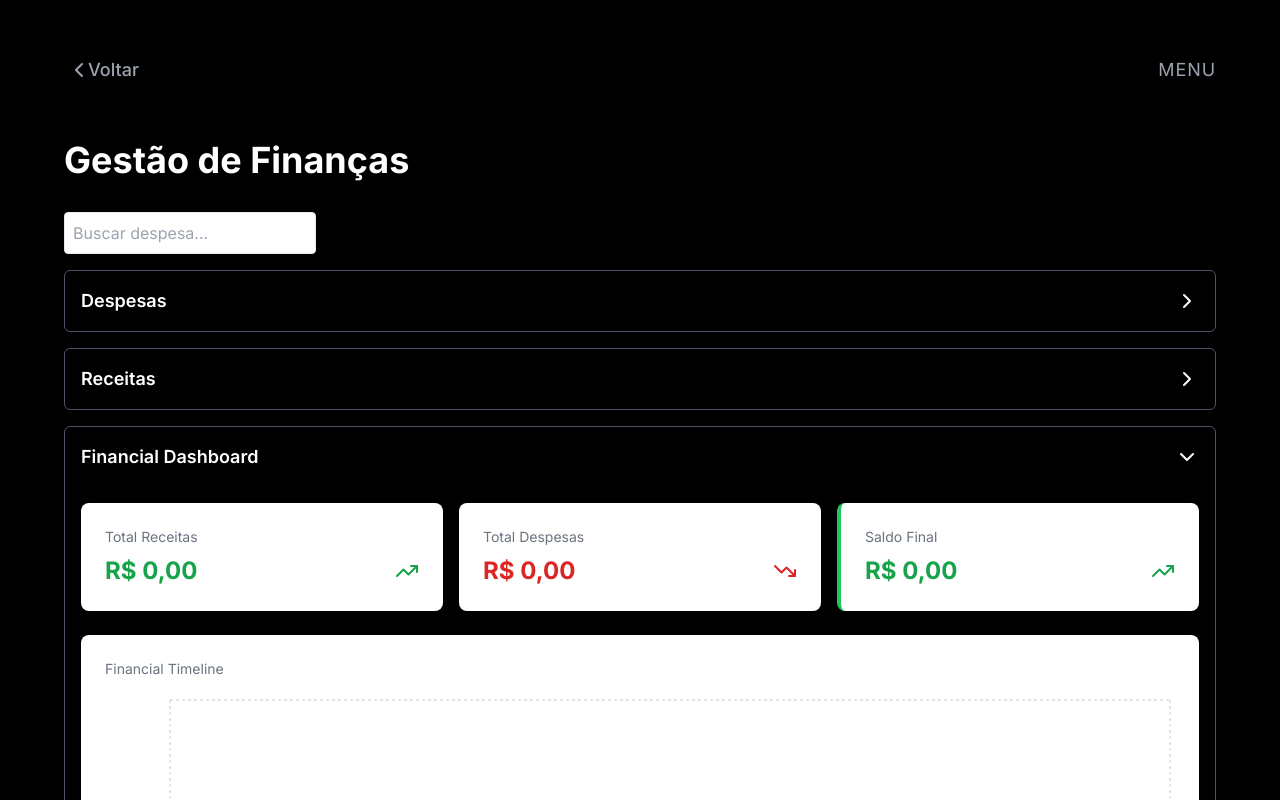
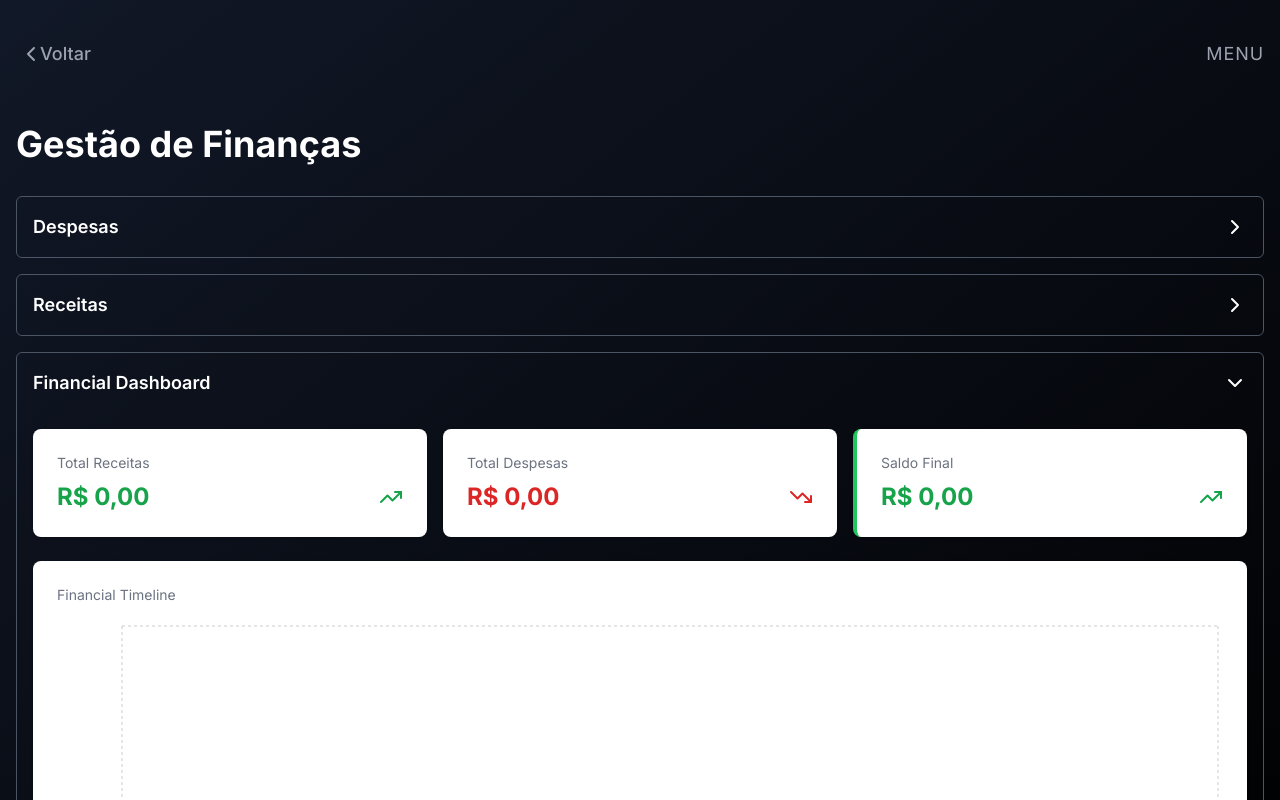
Before and after one commit to andreflara/mysite, a Next.js app: page /finance in a window 1280 px wide. Shown: the top 800 px of the page. Built offline with nearby package versions, Linux system fonts and the light colour scheme.

Commit message:
corrigindo interace parcela

```diff
--- a/src/app/finance/dashboard.tsx
+++ b/src/app/finance/dashboard.tsx
@@ -20,7 +20,7 @@ import {
 
 interface Parcela {
   valor: number;
-  data: string;
+  dataVencimentoParcela: string;
 }
 
 // Tipos já definidos anteriormente
--- a/src/app/finance/despesas.tsx
+++ b/src/app/finance/despesas.tsx
@@ -13,7 +13,7 @@ import {
 // Types
 interface Parcela {
   valor: number;
-  data: string;
+  dataVencimentoParcela: string;
   status: "Pago" | "Pendente" | "Atrasado";
 }
 
@@ -71,7 +71,7 @@ const generateParcelasForDespesa = (
         i === numParcelas - 1
           ? valor - valorParcela * (numParcelas - 1)
           : valorParcela,
-      data: nextMonth.toISOString().split("T")[0],
+      dataVencimentoParcela: nextMonth.toISOString().split("T")[0],
       status: "Pendente",
     });
   }
@@ -241,6 +241,27 @@ const Despesas: React.FC<DespesasProps> = ({
     [onDespesasUpdate, despesas]
   );
 
+  const atualizarStatusDespesa = useCallback(
+    (id: string, novoStatus: "Pago" | "Pendente" | "Atrasado", indexParcela?: number) => {
+      setDespesas((prevDespesas) =>
+        prevDespesas.map((despesa) => {
+          if (despesa.id === id) {
+            if (typeof indexParcela === "number" && despesa.parcelas) {
+              // Atualiza uma parcela específica
+              const parcelasAtualizadas = [...despesa.parcelas];
+              parcelasAtualizadas[indexParcela].status = novoStatus;
+              return { ...despesa, parcelas: parcelasAtualizadas };
+            }
+            // Atualiza o status da despesa principal
+            return { ...despesa, status: novoStatus };
+          }
+          return despesa;
+        })
+      );
+    },
+    []
+  );
+
   const editarDespesa = useCallback(
     (id: string) => {
       const despesa = despesas.find((d) => d.id === id);
@@ -350,12 +371,12 @@ const Despesas: React.FC<DespesasProps> = ({
             {despesa.modo === "Parcelado" && despesa.parcelas
               ? despesa.parcelas.map((parcela, index) => (
                   <div
-                    key={`${parcela.valor}-${parcela.data}-${index}`}
+                    key={`${parcela.valor}-${parcela.dataVencimentoParcela}-${index}`}
                     className="mb-1"
                   >
                     {`Parcela ${index + 1}: ${formatCurrency(
                       parcela.valor
-                    )} - ${formatDate(parcela.data)}`}
+                    )} - ${formatDate(parcela.dataVencimentoParcela)}`}
                   </div>
                 ))
               : formatDate(despesa.dataVencimento)}
@@ -364,13 +385,13 @@ const Despesas: React.FC<DespesasProps> = ({
             {despesa.modo === "Parcelado" && despesa.parcelas ? (
               despesa.parcelas.map((parcela, index) => (
                 <div
-                  key={`${parcela.valor}-${parcela.data}-${index}`}
+                  key={`${parcela.valor}-${parcela.dataVencimentoParcela}-${index}`}
                   className="mb-1"
                 >
                   <StatusSelect
                     value={parcela.status}
                     onChange={(novoStatus) =>
-                      console.log(`Status da Parcela atualizado: ${novoStatus}`)
+                      atualizarStatusDespesa(despesa.id, novoStatus, index)
                     }
                   />
                 </div>
@@ -379,7 +400,7 @@ const Despesas: React.FC<DespesasProps> = ({
               <StatusSelect
                 value={despesa.status}
                 onChange={(novoStatus) =>
-                  console.log(`Status da Despesa atualizado: ${novoStatus}`)
+                  atualizarStatusDespesa(despesa.id, novoStatus)
                 }
               />
             )}
--- a/src/app/finance/page.tsx
+++ b/src/app/finance/page.tsx
@@ -11,7 +11,7 @@ import SearchFilterComponent from "@/components/filtroano";
 // Align types with the component implementations
 interface Parcela {
   valor: number;
-  data: string;
+  dataVencimentoParcela: string;
   status: "Pago" | "Pendente" | "Atrasado";
 }
 
@@ -54,16 +54,12 @@ const Layout: React.FC = () => {
   }, [despesas]);
 
   return (
-    <div className="bg-black p-6 md:p-12 min-h-screen">
-      <div className="max-w-6xl mx-auto">
+    <div className="bg-gradient-to-br from-gray-900 to-black min-h-screen text-white">
+      <div className="container mx-auto px-4 py-8">
         <Navegacao />
         <h1 className="text-4xl font-bold mb-8 text-white">
           Gestão de Finanças
         </h1>
-        <SearchFilterComponent
-        despesas={filteredDespesas}
-        onFilteredDespesas={setFilteredDespesas}
-      />
 
         <div className="items-center grid gap-4">
           <Despesas
--- a/src/app/page.tsx
+++ b/src/app/page.tsx
@@ -41,8 +41,8 @@ const MenuLink = ({ href, label }: { href: string; label: string }) => (
 
 export default function HomePage() {
   return (
-    <main className="font-mono flex  h-screen items-center justify-center bg-black text-white">
-      <div className="flex flex-col gap-8">
+    <main className="font-mono flex  h-screen items-center justify-center bg-gradient-to-br from-gray-900 to-black min-h-screen text-white">
+      <div className="flex flex-col gap-8 max-w-6xl container mx-auto px-4 py-8">
         {/* Header */}
         <header className="flex flex-col">
           <h1 className="text-4xl font-bold tracking-tight">Andre Fernando</h1>
@@ -63,7 +63,7 @@ export default function HomePage() {
         </nav>
 
         {/* Links Section */}
-        <section>
+        {/* <section>
           <h2 className="mb-2 text-lg uppercase tracking-wider text-gray-400">
             Outros Links
           </h2>
@@ -77,7 +77,7 @@ export default function HomePage() {
             <Button href="#" label="MediaKit" />
             <Button href="#" label="YouTube" />
           </div>
-        </section>
+        </section> */}
 
         {/* Footer */}
         <footer className="border-t pt-4">
--- a/src/app/projects/page.tsx
+++ b/src/app/projects/page.tsx
@@ -7,14 +7,14 @@ import Link from "next/link";
 
 export default function Projects() {
   return (
-    <div className=" bg-black text-white p-6 md:p-12 min-h-screen">
-      <div className="max-w-6xl mx-auto">
+    <div className=" bg-gradient-to-br from-gray-900 to-black text-white p-6 md:p-12 min-h-screen">
+      <div className="container mx-auto px-4 py-8">
         <Navegacao />
         <div>
           <h1 className="text-4xl font-bold mb-8">Projetos</h1>
         </div>
-        <div className="space-y-8">
-          <div className="grid gap-6 sm:grid-cols-2 lg:grid-cols-3">
+        <div className="space-y-">
+          <div className="grid gap-6 sm:grid-cols-3 lg:grid-cols-4">
             <div>
               <a
                 target="_blank"
```
